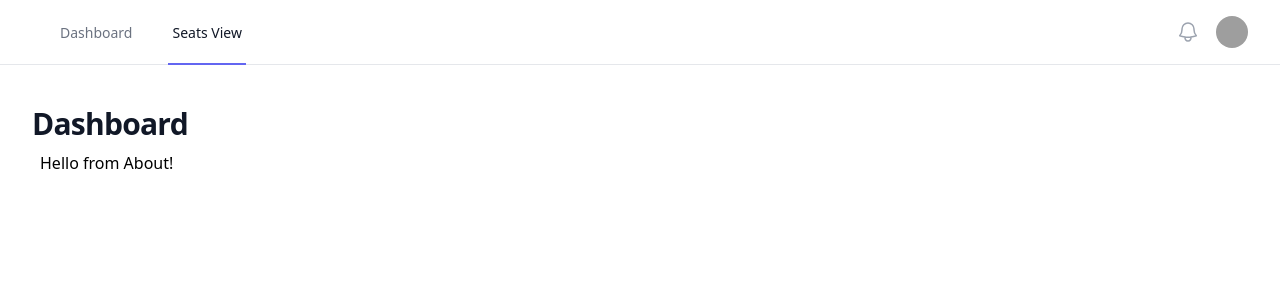
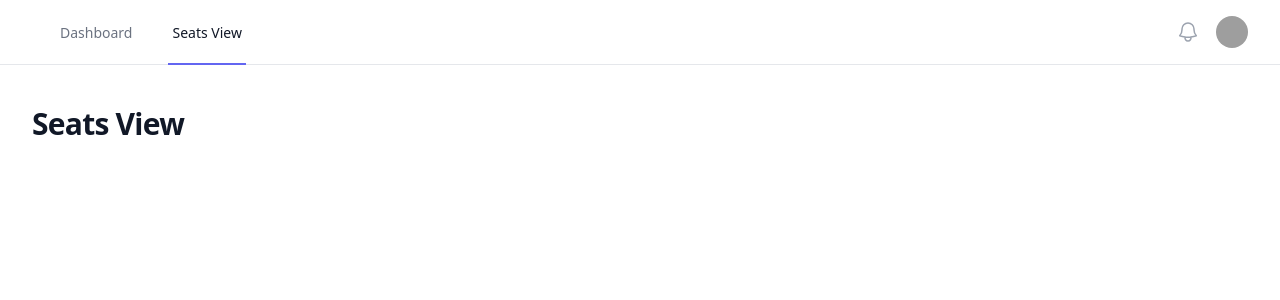
Before and after one commit to piyushimraw/bas-ek-bus, a React (Vite) app: page /seats in a window 1280 px wide. Shown: the top 300 px of the page. Built offline with nearby package versions, Linux system fonts and the light colour scheme; grey boxes are pictures that could not be loaded; a web font is replaced by a local one.

Commit message:
added header component

```diff
--- /dev/null
+++ b/src/components/header/index.tsx
@@ -0,0 +1,18 @@
+type Props = {
+    text: string
+}
+function Header({
+    text
+}:Props) {
+  return (
+    <header>
+      <div className="mx-auto max-w-7xl px-4 sm:px-6 lg:px-8">
+        <h1 className="text-3xl font-bold leading-tight tracking-tight text-gray-900">
+          {text}
+        </h1>
+      </div>
+    </header>
+  );
+}
+
+export default Header;
--- a/src/components/navbar/index.tsx
+++ b/src/components/navbar/index.tsx
@@ -9,7 +9,7 @@ const user = {
   imageUrl:
     'https://images.unsplash.com/photo-1472099645785-5658abf4ff4e?ixlib=rb-1.2.1&ixid=eyJhcHBfaWQiOjEyMDd9&auto=format&fit=facearea&facepad=2&w=256&h=256&q=80',
 }
-const navigation = [
+export const NAV_ITEMS = [
   { name: 'Dashboard', href: '/dashboard' },
   { name: "Seats View", href: "/seats", }
 ]
@@ -25,7 +25,7 @@ function Navbar() {
           <div className="flex h-16 justify-between">
             <div className="flex">
               <div className="hidden sm:-my-px sm:ml-6 sm:flex sm:space-x-8">
-                {navigation.map((item) => (
+                {NAV_ITEMS.map((item) => (
                   <Link
                     key={item.name}
                     to={item.href}
--- a/src/routes/index.tsx
+++ b/src/routes/index.tsx
@@ -1,26 +1,14 @@
 import { Outlet, RootRoute, Route, Router } from "@tanstack/react-router";
 import { TanStackRouterDevtools } from "@tanstack/router-devtools";
 import Navbar from "../components/navbar";
+import Header from "../components/header";
 
 const rootRoute = new RootRoute({
   component: () => (
     <>
       <div className="min-h-full">
         <Navbar />
-        <div className="py-10">
-          <header>
-            <div className="mx-auto max-w-7xl px-4 sm:px-6 lg:px-8">
-              <h1 className="text-3xl font-bold leading-tight tracking-tight text-gray-900">
-                Dashboard
-              </h1>
-            </div>
-          </header>
-          <main>
-            <div className="mx-auto max-w-7xl sm:px-6 lg:px-8">
-              <Outlet />
-            </div>
-          </main>
-        </div>
+        <Outlet />
       </div>
 
       <TanStackRouterDevtools />
@@ -33,8 +21,11 @@ const indexRoute = new Route({
   path: "/dashboard",
   component: function Index() {
     return (
-      <div className="p-2">
-        <h3>Welcome Home!</h3>
+      <div className="py-10">
+        <Header text="Dashboard" />
+        <main>
+          <div className="mx-auto max-w-7xl sm:px-6 lg:px-8"></div>
+        </main>
       </div>
     );
   },
@@ -44,7 +35,14 @@ const aboutRoute = new Route({
   getParentRoute: () => rootRoute,
   path: "/seats",
   component: function About() {
-    return <div className="p-2">Hello from About!</div>;
+    return (
+      <div className="py-10">
+        <Header text="Seats View" />
+        <main>
+          <div className="mx-auto max-w-7xl sm:px-6 lg:px-8"></div>
+        </main>
+      </div>
+    );
   },
 });
 
```
